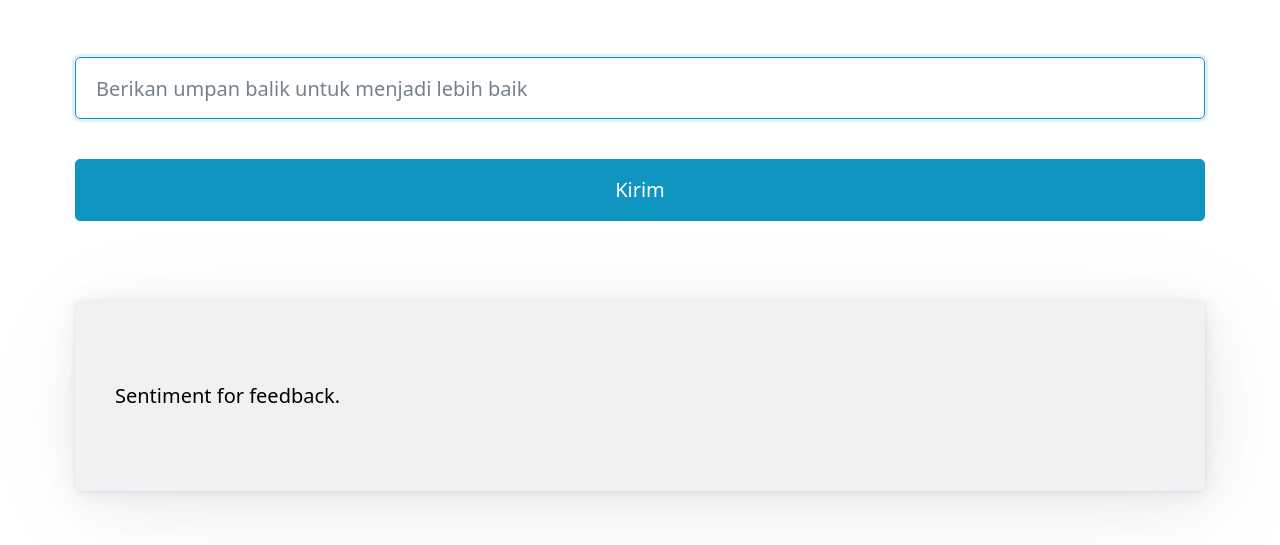
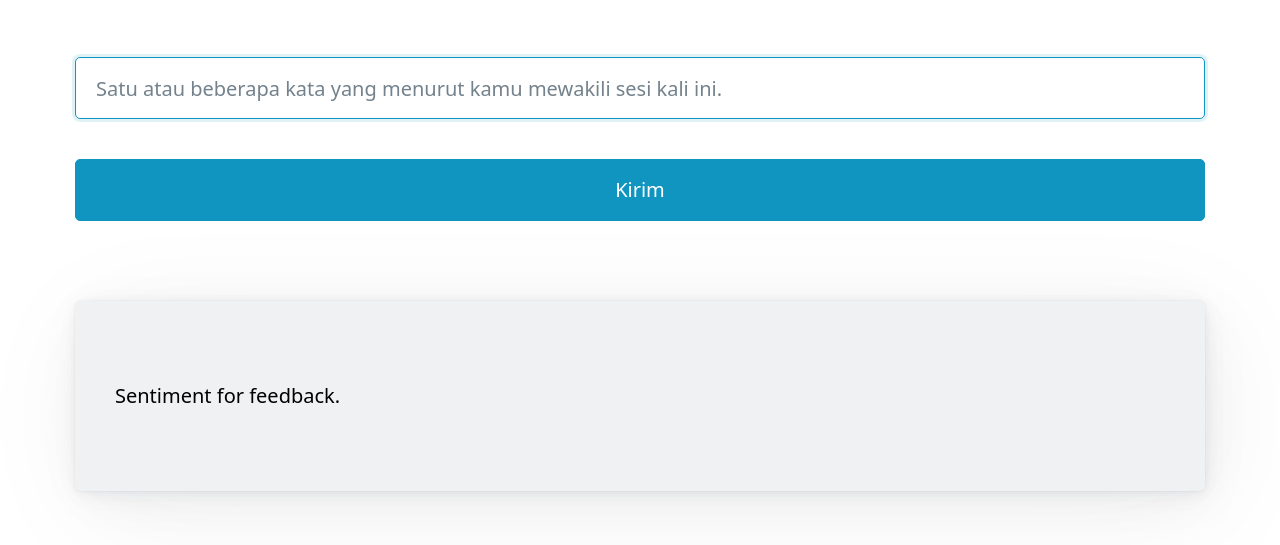
Before and after one commit to hacktiv8/genai-workshop-dna, a website: page src/index.html in a window 1280 px wide. Shown: the part 143-688 px from the top of the page. Drawn offline with nearby package versions, Linux system fonts and the light colour scheme; files that its build step writes are made by us from their sources.

Commit message:
Change feedback wording

```diff
--- a/src/index.html
+++ b/src/index.html
@@ -29,7 +29,7 @@
             <input
               name="feedback"
               id="feedback"
-              placeholder="Berikan umpan balik untuk menjadi lebih baik"
+              placeholder="Satu atau beberapa kata yang menurut kamu mewakili sesi kali ini."
               required="required"
               type="text"
             />
--- a/src/llm.ts
+++ b/src/llm.ts
@@ -28,7 +28,6 @@ export async function generate(text: string) {
     });
 
     const res = await fetch(url, { method, headers, body });
-    console.log(res);
     const { response } = await res.json();
     console.log({ response });
     return response?.trim();
```
